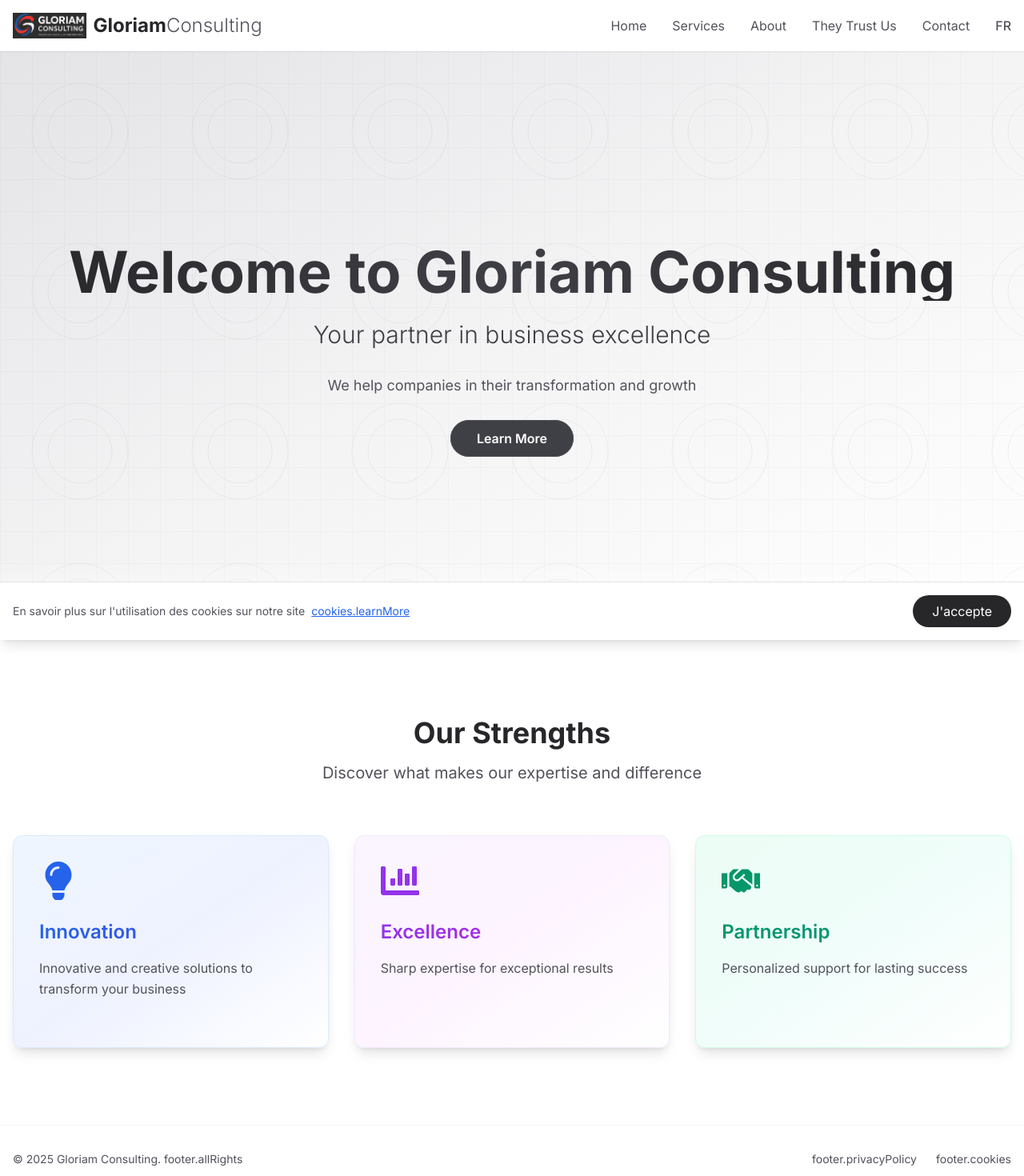
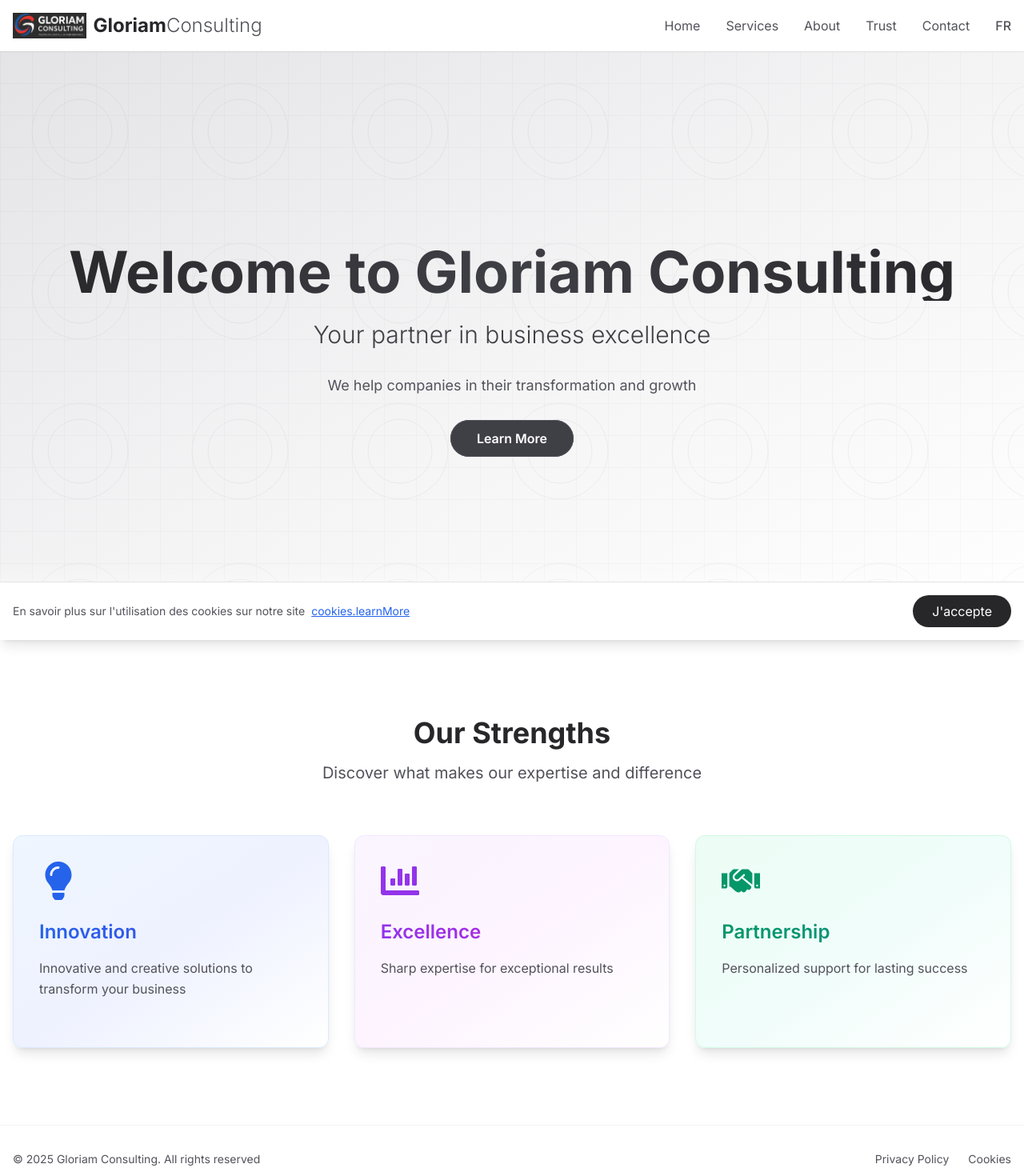
Before and after one commit to mhdaouda/gloriam-consulting, a Next.js app: page /en in a window 1280 px wide. Shown: the top 1470 px of the page at 80% size. Built offline with nearby package versions, Linux system fonts and the light colour scheme.

Commit message:
fix: ajout des traductions manquantes dans le footer et configuration next-intl

```diff
--- a/src/messages/en.json
+++ b/src/messages/en.json
@@ -4,7 +4,7 @@
     "services": "Services",
     "about": "About",
     "contact": "Contact",
-    "trust": "They Trust Us"
+    "trust": "Trust"
   },
   "home": {
     "title": "Welcome to Gloriam Consulting",
@@ -175,5 +175,10 @@
       "title": "Contact Us",
       "description": "If you have any questions about our use of cookies, please don't hesitate to contact us."
     }
+  },
+  "footer": {
+    "allRights": "All rights reserved",
+    "privacyPolicy": "Privacy Policy",
+    "cookies": "Cookies"
   }
 }
--- a/src/messages/fr.json
+++ b/src/messages/fr.json
@@ -175,5 +175,10 @@
       "title": "Nous contacter",
       "description": "Pour toute question concernant notre utilisation des cookies, n'hésitez pas à nous contacter."
     }
+  },
+  "footer": {
+    "allRights": "Tous droits réservés",
+    "privacyPolicy": "Politique de confidentialité",
+    "cookies": "Cookies"
   }
 }
```
Also changed, not shown: src/middleware.ts (+4 -8 lines).
